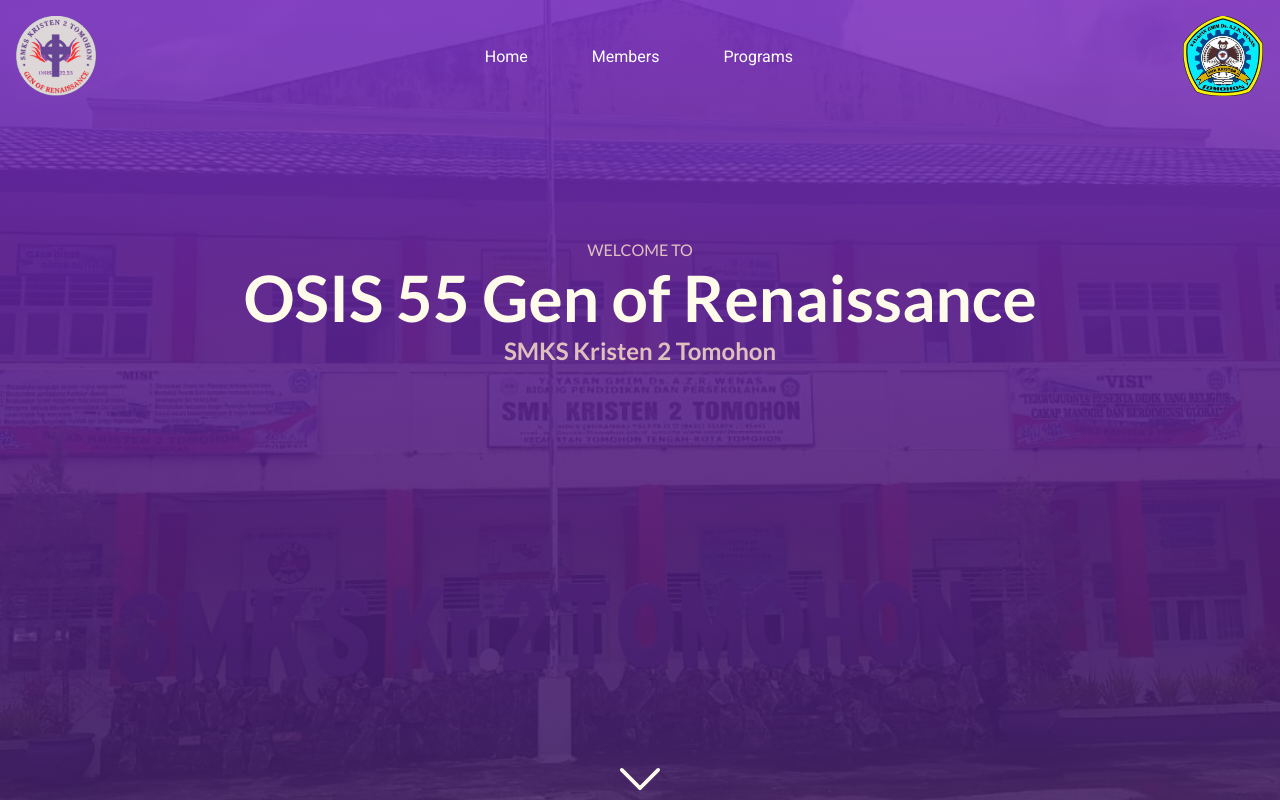
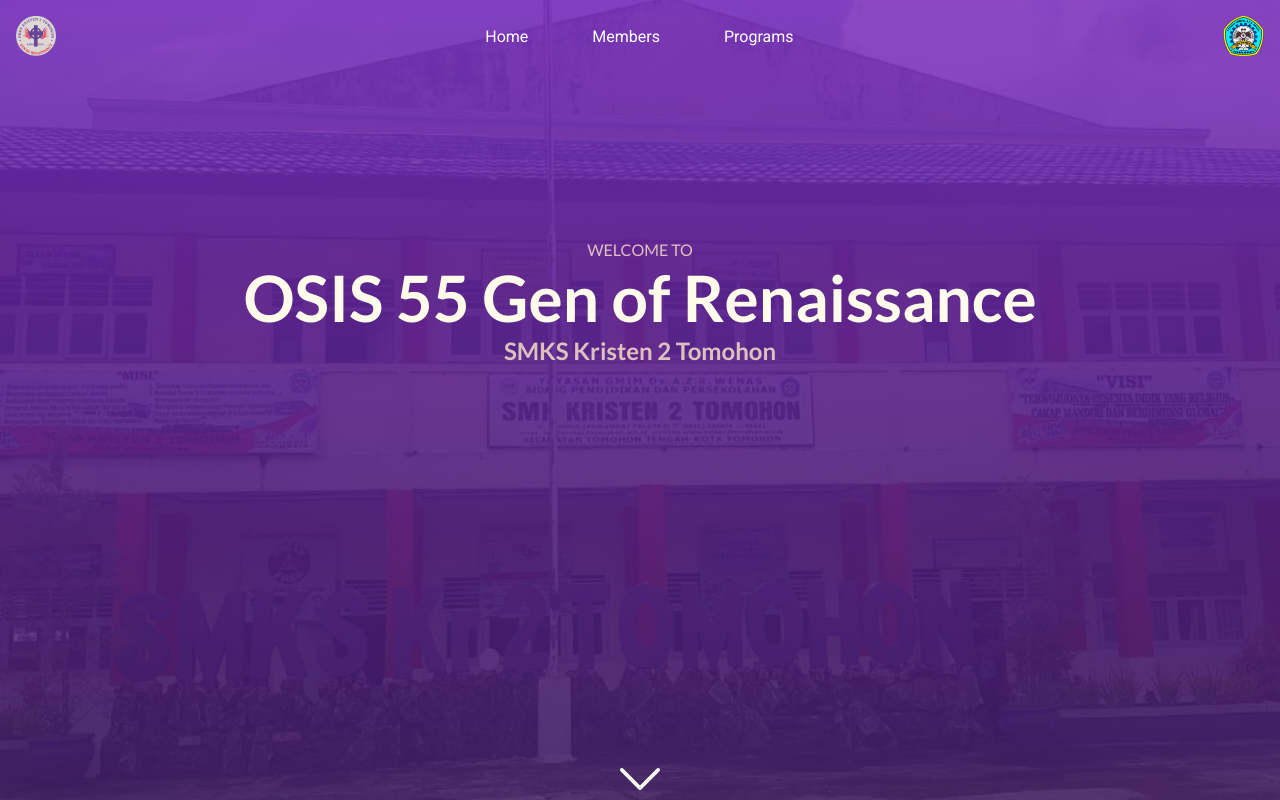
Before and after one commit to SalvatoreCodes/website-osis, a React (Vite) app: page /members in a window 1280 px wide. Shown: the top 800 px of the page. Built offline with nearby package versions, Linux system fonts and the light colour scheme.

Commit message:
logo size fix
logo size fix

```diff
--- a/src/styles/general.css
+++ b/src/styles/general.css
@@ -56,7 +56,7 @@
   align-items: center;
 }
 .app .navbar img {
-  height: 5rem;
+  height: 2.5rem;
 }
 .app .navbar ul {
   display: flex;
--- a/src/styles/general.scss
+++ b/src/styles/general.scss
@@ -66,7 +66,7 @@
     align-items: center;
 
     img {
-      height: 5rem;
+      height: 2.5rem;
     }
 
     ul {
```
Also changed, not shown: 1 other file (tests, documents, lock files or other folders).
